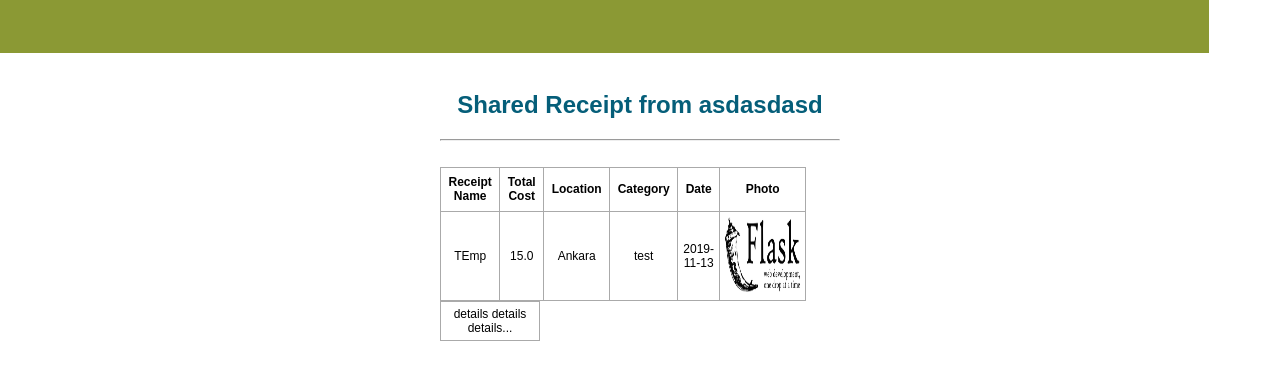
After one commit to BILL-In-The-Blanks/Bil495Proje, a Flask app: page /2/share/3/ in a window 1280 px wide. The commit adds this page. Shown: the top 380 px of the page. Run offline with Flask 2, Linux system fonts and the light colour scheme; data comes from the database, SQL or seed files in the repository.

Commit message:
Fixed #1. Receipts are now can be shared via URL.

```diff
--- a/app.py
+++ b/app.py
@@ -158,6 +158,30 @@ def details(user_id, id):
     else:
         return render_template('details.html', receipt=receipt, user=user)
 
+
+@app.route('/<int:user_id>/share/<int:id>', methods=['GET', 'POST'])
+def share(user_id, id):
+
+    receipt = Receipt.query.get_or_404(id)
+    user = Users.query.get_or_404(user_id)
+
+    if request.method == 'POST':
+        try:
+            return index_user(user_id)
+        except:
+            return 'There was an issue'
+    else:
+        return render_template('Share.html', receipt=receipt, user=user)
+
+@app.route('/<int:user_id>/share/<int:id>/', methods=['GET'])
+def share_view(user_id, id):
+
+    receipt = Receipt.query.get_or_404(id)
+    user = Users.query.get_or_404(user_id)
+
+    return render_template('ShareView.html', receipt=receipt, user=user)
+
+
 @app.route('/<int:user_id>/update/<int:id>', methods=['GET', 'POST'])
 def update(user_id, id):
     user = Users.query.get_or_404(user_id)
--- /dev/null
+++ b/templates/ShareView.html
@@ -0,0 +1,83 @@
+{% extends 'base.html' %}
+
+{% block head %}
+<title>Bil495 Project</title>
+{% endblock %}
+
+{% block body %}
+<div class="content">
+
+        <nav style="position: left;margin-left: -511px;margin-top: -2px">
+  <ul>
+        <li>
+       <!--a href='/updateUser/{{user.user_id}}' style="line-height: 55px;color:#fff;"> User Settings </a-->
+       <a href='/login' style="line-height: 55px;color:#fff;"> Home </a>
+    </li>
+    <!--li>
+            <form  style="border: 0px solid #000 ; border-bottom: 0px border-right: 1px;margin-left: -20px"action="/{{user.user_id}}/" method="GET">
+        <input style="height:50px; width:100px;border-right-style: solid;margin-right: -20px;border-right-width: 0px;padding-right: 0px;padding-top: 8px;" type="image" src="/static/receipt-bank-square.png" />
+    </form>
+    </li-->
+
+
+  </ul>
+</nav>
+
+
+    <br>
+    <h2 style="text-align: center;color:#055e79">Shared Receipt from {{user.username}}</h2>
+    <hr/>
+    <br>
+
+
+    <table>
+        <tr>
+            <th>Receipt Name</th>
+            <th>Total Cost</th>
+            <th>Location</th>
+            <th>Category</th>
+            <th>Date</th>
+            <th>Photo</th>
+
+        </tr>
+
+            <tr>
+                <td>{{ receipt.name }}</td>
+                <td>{{ receipt.total_cost }}</td>
+                <td>{{ receipt.location }}</td>
+                <td>{{ receipt.tag }}</td>
+                <td>{{ receipt.date_created.date() }}</td>
+                <td>
+                {% if receipt.photo_path != "" %}
+                    <body>
+
+                        <img src={{receipt.photo_path}} width="75" height="75" alt="{{receipt.photo_path}}">
+
+                    </body>
+                {% else %}
+                <td>{{ "No Photo" }}</td>
+                {% endif %}
+                </td>
+            </tr>
+
+    </table>
+
+    <table>
+        <tr>
+
+
+
+        </tr>
+
+            <tr>
+
+                <td>{{ receipt.content }}</td>
+
+        </tr>
+
+    </table>
+
+
+
+</div>
+{% endblock %}
--- a/templates/index.html
+++ b/templates/index.html
@@ -73,6 +73,8 @@
                     <a href="/{{user.user_id}}/update/{{receipt.id}}">Edit</a>
                     <br>
                     <a href="/{{user.user_id}}/details/{{receipt.id}}">Details</a>
+                    <br>
+                    <a href="/{{user.user_id}}/share/{{receipt.id}}">Share</a>
                 </td>
             </tr>
         {% endfor %}
```
Also changed, not shown: templates/Share.html (added, +46 -0 lines).
